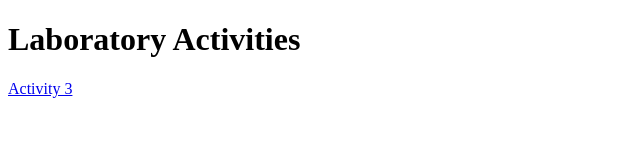
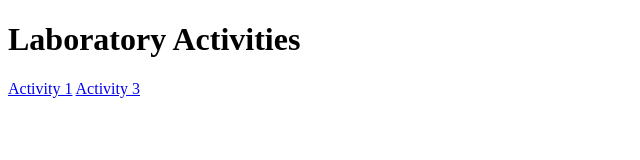
Before and after one commit to AsuzagawaAkagi/Activity-1-Web-System-and-Technologies, a plain HTML site: page index.html in a window 1280 px wide. Shown: the full height of the page, 0-640 px from the left. Drawn offline with Linux system fonts and the light colour scheme.

Commit message:
Update index.html

```diff
--- a/index.html
+++ b/index.html
@@ -8,6 +8,7 @@
 
     <body>
         <h1>Laboratory Activities</h1>
-        <a href = "Activity-1.html">Activity 3 </a>
+        <a href = "Activity-1.html">Activity 1</a>
+        <a href = "Activity-3.html">Activity 3</a>
     </body>
 </html>
```
